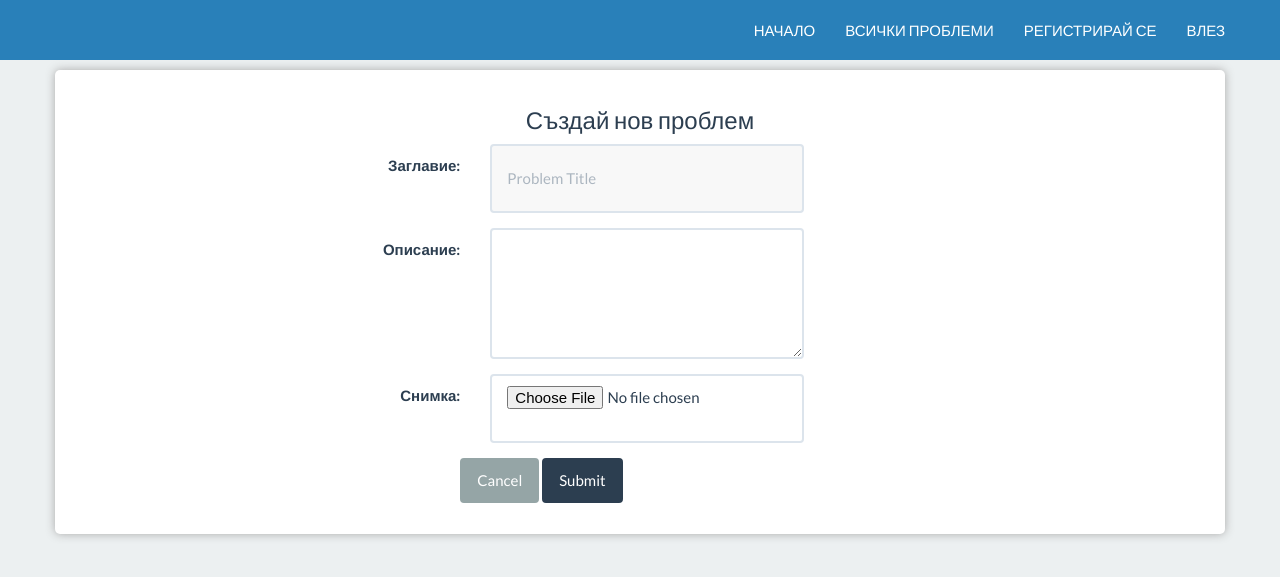
After one commit to VGeorgiev1/frix, a Node server app: page /problem/solution/2 in a window 1280 px wide. The commit adds this page. Shown: the top 577 px of the page. Run offline with Node 20, Linux system fonts and the light colour scheme; some libraries are stand-ins or nearby versions.

Commit message:
Added a fucking shitton of thing

```diff
--- a/config/routes.js
+++ b/config/routes.js
@@ -2,7 +2,7 @@ const userController = require('./../controllers/user');
 const homeController = require('./../controllers/home');
 const problemController = require('./../controllers/problems');
 const tagsController = require('./../controllers/tags');
-const adminController=require('./../controllers/admin');
+const adminController = require('./../controllers/admin');
 module.exports = (app) => {
 
     app.get('/', homeController.index);
@@ -39,4 +39,6 @@ module.exports = (app) => {
     app.post("/user/settings", userController.settingsPost);
     app.post("/allproblems/sorted", problemController.sortedPost);
 
+    app.get('/problem/solution/:id', problemController.addSolutionGet);
+    app.post('/problem/solution/:id', problemController.addSolutionPost);
 };
--- a/controllers/problems.js
+++ b/controllers/problems.js
@@ -18,7 +18,6 @@ module.exports = {
     },
     createPost: (req, res) => {
         let parts = req.body;
-        console.log(typeof req.body.tag);
         let errorMsg = '';
         if (!req.isAuthenticated()) {
             errorMsg = 'Sorry you must be logged in!';
@@ -273,5 +272,68 @@ module.exports = {
             });
         }
 
+    },
+    addSolutionGet: (req, res) => {
+        res.render("problem/addsolution", { id: req.params.id });
+    },
+    addSolutionPost: (req, res) => {
+        let parts = req.body;
+        let errorMsg = '';
+        if (!req.isAuthenticated()) {
+            errorMsg = 'Sorry you must be logged in!';
+        }
+        else if (!req.body.description) {
+            errorMsg = 'Content is required';
+        }
+        else if (!req.files.image) {
+            errorMsg = 'Picture is required';
+        }
+        if (errorMsg) {
+            res.render('problem/create', {
+                error: errorMsg
+            });
+            return;
+        }
+        parts.author = req.user.id;
+        let image = req.files.image;
+        let filenameAndExt = image.name;
+
+        let filename = filenameAndExt.substr(0, filenameAndExt.lastIndexOf('.'));
+        let exten = filenameAndExt.substr(filenameAndExt.lastIndexOf('.') + 1);
+
+        let rnd = require('./../utilities/encryption').generateSalt().substr(0, 5).replace('/\//g', 'x');
+        let finalname = `${filename}_${rnd}.${exten}`;
+
+
+
+        image.mv(`./public/solutionpictures/${finalname}`, err => {
+            if (err) {
+                console.log(err.message);
+            }
+        });
+        parts.points = 0;
+        parts.picture = `/solutionpictures/${finalname}`;
+        parts.formattedDate = "test";
+
+        Problem.findById(req.params.id).then(problem => {
+
+            /*let formattedDate = Date.now().toString();
+            console.log(formattedDate);
+            formattedDate = formattedDate.substr(0, formattedDate.indexOf("GMT"));
+            parts.formattedDate = formattedDate;*/
+            console.log("problem", problem);
+            problem.solutions.push(parts);
+            console.log("after push", problem);
+            problem.save(err => {
+                if (err) {
+                    res.render(`/problem/solution/${req.params.id}`, {
+                        error: err.message
+                    });
+                }
+                else {
+                    res.redirect(`/details/${req.params.id}`);
+                }
+            })
+        })
     }
 };
--- /dev/null
+++ b/views/problem/addsolution.hbs
@@ -0,0 +1,76 @@
+<style type="text/css">
+    #map {
+        width: 70%;
+        height: 450px;
+        display: block;
+        margin: auto;
+        margin-bottom: 15px;
+    }
+
+    .hidden {
+        display: none
+    }
+
+    #items {
+        align: center;
+    }
+
+    ul {
+        list-style-type: none;
+    }
+
+    .well {
+        border-radius: 5px;
+        background-color: #FFF;
+        padding: 15px;
+        box-shadow: 0 0 10px darkgrey;
+        margin-bottom: 10px;
+    }
+
+    input[type="text"],
+    textarea {
+        background-color: #F8F8F8
+    }
+</style>
+
+<div class="container body-content span=8 offset=2">
+    <div class="well">
+        <form class="form-horizontal" enctype="multipart/form-data" method="post" action="/problem/solution/{{id}}">
+            <fieldset>
+                <div>
+                    <h1 class="text-center">Създай нов проблем</h1>
+                </div>
+
+                <div class="form-group">
+                    <label class="col-sm-4 control-label" for="problemTitle">Заглавие:</label>
+                    <div class="col-sm-4 ">
+                        <input type="text" class="form-control" id="title" placeholder="Problem Title" name="title" required>
+                    </div>
+                </div>
+
+                <div class="form-group">
+                    <label class="col-sm-4 control-label" for="problemContent">Описание:</label>
+                    <div class="col-sm-6">
+                        <textarea class="form-control" id="problemContent" rows="5" name="description" required></textarea>
+                    </div>
+                </div>
+                <div class="form-group">
+                    <label class="col-sm-4 control-label" for="problemContent">Снимка:</label>
+                    <div class="col-sm-6">
+                        <input class="form-control" id="image" type="file" name="image">
+                    </div>
+                </div>
+
+                <div class="form-group">
+                    <div class="col-sm-4 col-sm-offset-4">
+
+                        <button type="reset" class="btn btn-default">Cancel</button>
+
+                        <button type="submit" class="btn btn-primary">Submit</button>
+                    </div>
+                </div>
+
+            </fieldset>
+        </form>
+    </div>
+</div>
```
Also changed, not shown: controllers/admin.js (+26 -14 lines), controllers/user.js (+41 -20 lines), models/Problem.js (+23 -13 lines), models/Role.js (+20 -14 lines), models/Unaproved.js (+4 -4 lines), models/User.js (+22 -23 lines), views/admin/approve.hbs (+14 -12 lines).
